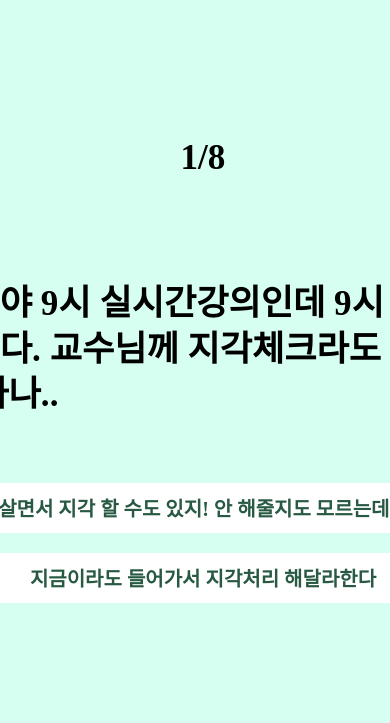
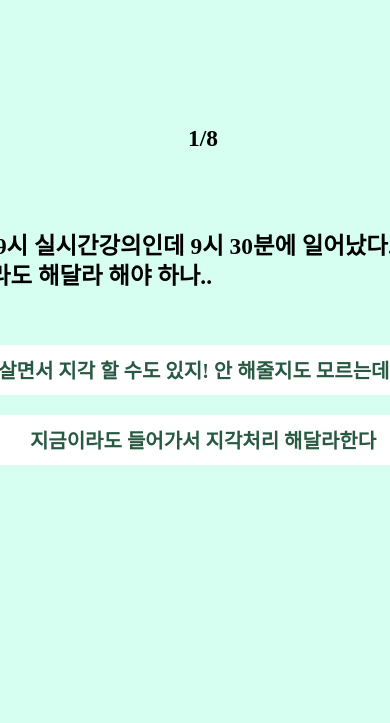
Before and after one commit to soosbk/gradetest, a Django app: page /test1/ in a window 390 px wide; the page is wider, and only the part inside the window is pictured. Shown: the top 723 px of that part. Run offline with Django 3.2, Linux system fonts and the light colour scheme; some web fonts are replaced.

Commit message:
Update test.css

```diff
--- a/mbti/main/static/test.css
+++ b/mbti/main/static/test.css
@@ -12,17 +12,7 @@
     font-style: normal;
 }
 
-@media (max-width: 1023px) {
-  .question_container { font-size: 16px; }
-}
 
-@media (max-width: 767px) {
-  .question_container { font-size: 14px; }
-}
-
-@media (max-width: 639px) {
-  .question_container { font-size: 12px; }
-}
 
 @keyframes rotate {
     0% {
@@ -84,7 +74,17 @@
 .question_container .question {
     font-family: "SBAggroB";
 }
+@media (max-width: 1023px) {
+  .question_container { font-size: 24px; }
+}
 
+@media (max-width: 767px) {
+  .question_container { font-size: 22px; }
+}
+
+@media (max-width: 639px) {
+  .question_container { font-size: 20px; }
+}
 .answer {
     font-size: 17px;
     line-height: 1.3;
```
